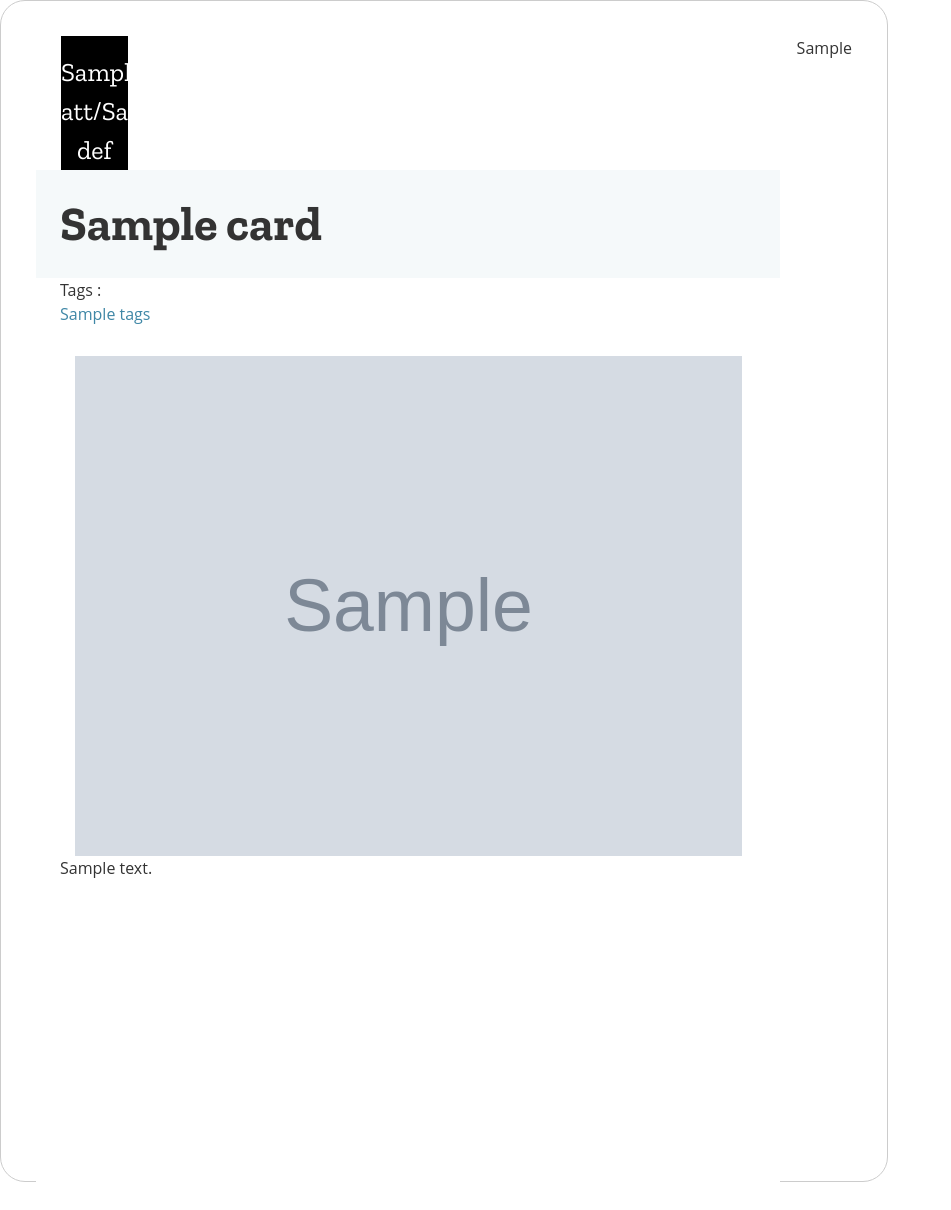
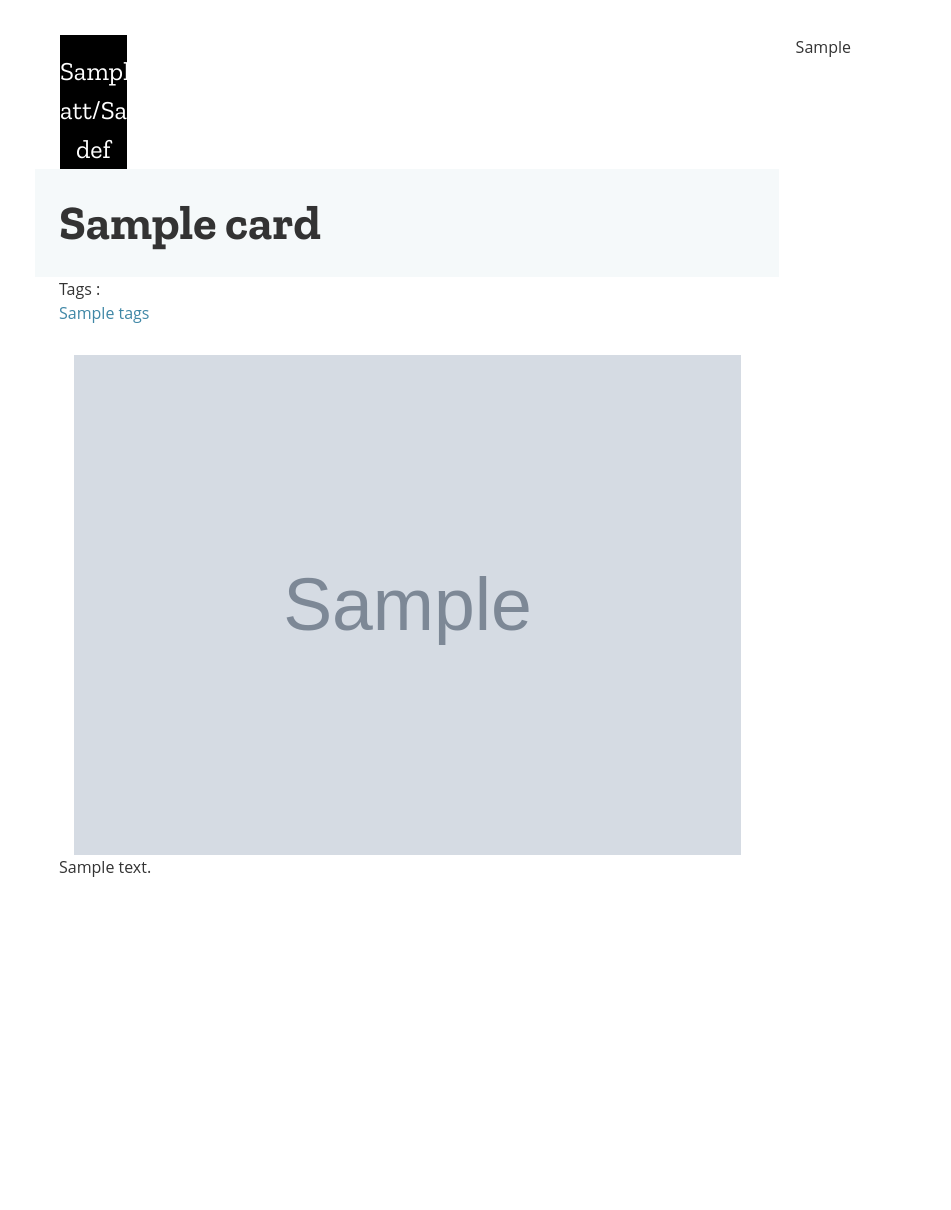
Before and after one commit to damoebius/cow-card-builder, a Node project: template www/views/card.mustache in a window 1280 px wide. Shown: the whole page, without its empty margins (0-951 px from the left). After the commit the page ends 877 px from the top, so only its background shows below. Run offline with Node 20 templates, Linux system fonts and the light colour scheme; the template is opened without the code that fills it: most values are stand-ins (such as "Sample title", 1, 10 or a date in 2020); grey boxes marked "Sample" are stand-in pictures; some web fonts are replaced.

```diff
--- a/www/views/card.mustache
+++ b/www/views/card.mustache
@@ -12,9 +12,7 @@
     body {
         width:816px;
         height:1110px;
-        border-radius: 25px;
-        border:solid 1px #cccccc;
-        padding: 35px 35px 35px 35px;
+        margin: 35px 35px 35px 35px;
     }
     .main {
         width:744px;
```
